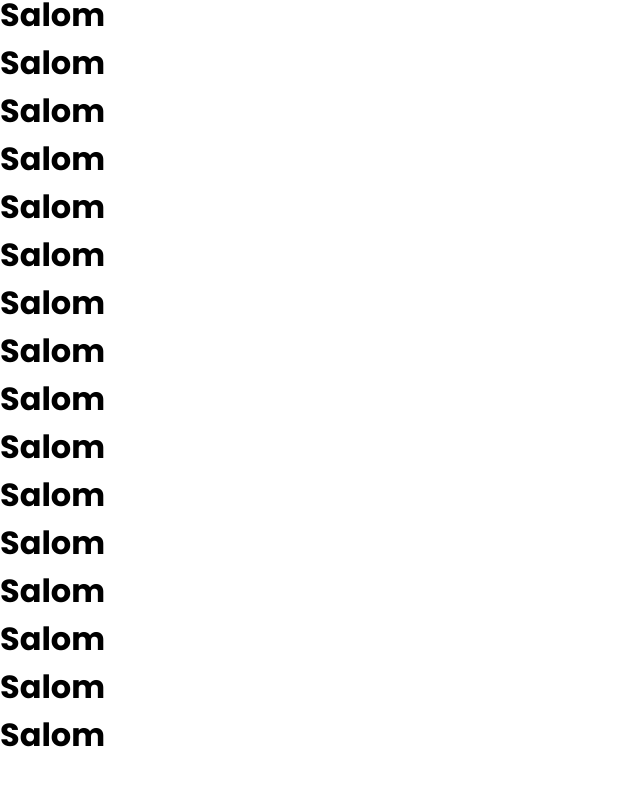
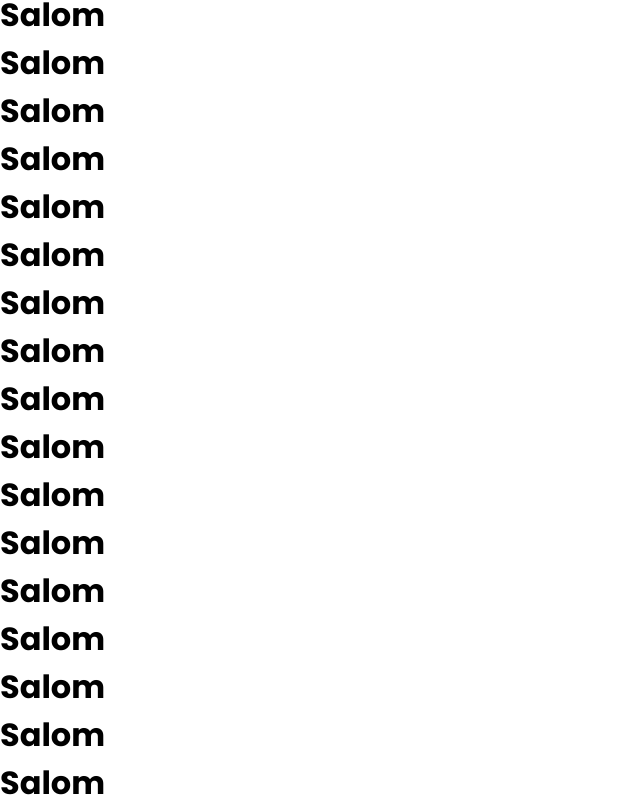
Before and after one commit to Mahkamov9/Fast_food-react, a React (Create React App) app: page / in a window 1280 px wide. Shown: the part 5333-6140 px from the top of the page, without its empty margins (0-640 px from the left). Before the commit the page ends 6092 px from the top, so only its background shows below. Built offline with nearby package versions, Linux system fonts and the light colour scheme.

Commit message:
asfggqaaaaaaaaaaaaaaaaaaaaaaaaaaaaaaaaaaaaaaa

```diff
--- a/src/Components/Menu/Menu.jsx
+++ b/src/Components/Menu/Menu.jsx
@@ -64,6 +64,7 @@ export default function Menu() {
             <h1>Salom</h1>
             <h1>Salom</h1>
             <h1>Salom</h1>
+            <h1>Salom</h1>
         </>
     )
 }
```
